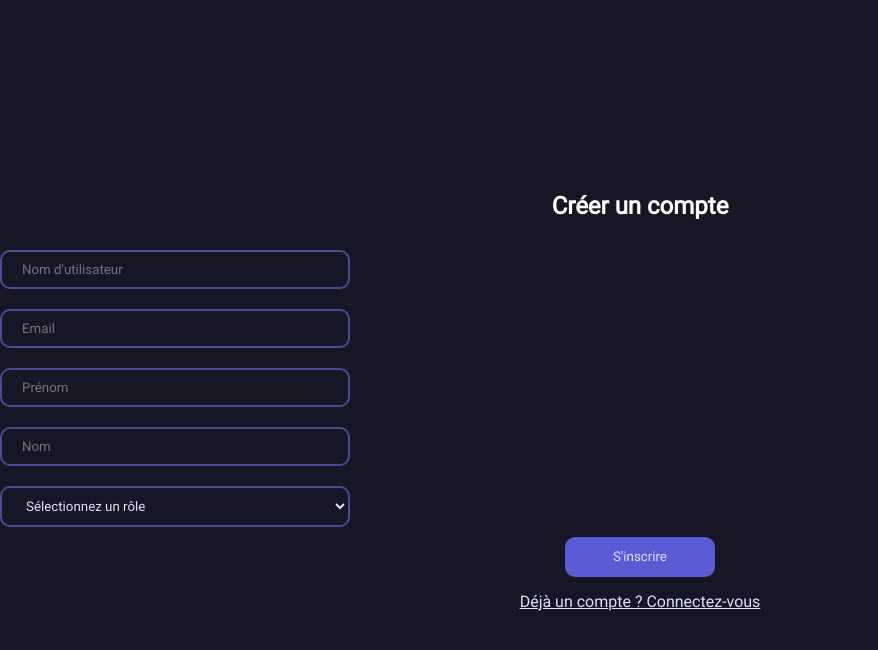
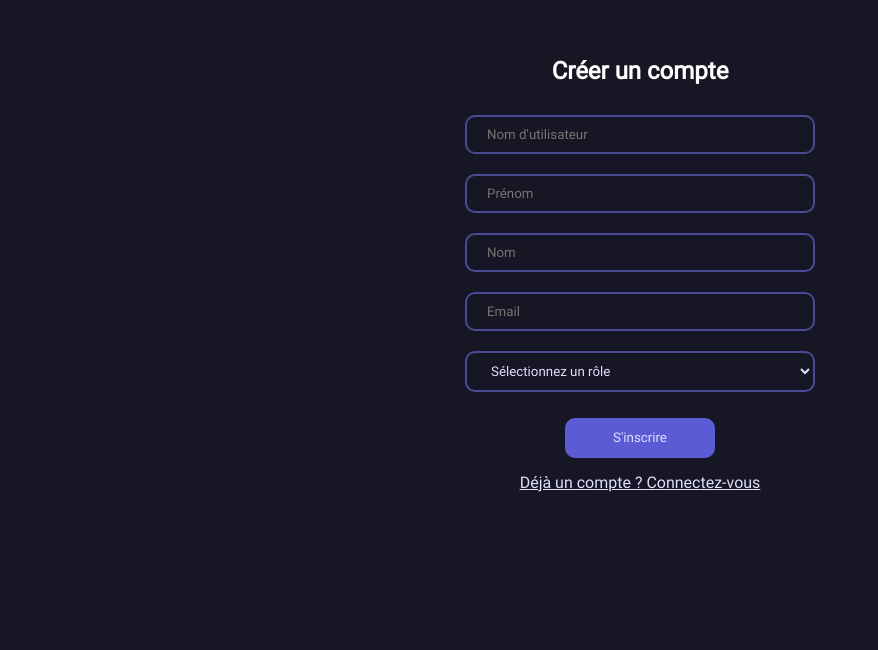
Before and after one commit to Entela8/maturity-models-web, a React (Create React App) app: page /register in a window 1280 px wide. Shown: the part 128-778 px from the top of the page, without its empty margins (0-878 px from the left). Built offline with nearby package versions, Linux system fonts and the light colour scheme.

Commit message:
fix: style

```diff
--- a/src/Navigations/navigations.tsx
+++ b/src/Navigations/navigations.tsx
@@ -2,9 +2,9 @@ import { BrowserRouter, Route, Routes } from "react-router-dom";
 import Login from "../Pages/Login";
 import Home from "../Pages/Home";
 import { ProtectedRoute } from "./ProtectedRoute";
-import Signup from "../Pages/Signup";
 import Description from "../Pages/Description";
 import Dashboard from "../Pages/Dashboard";
+import Register from "../Pages/Register";
 
 const Navigations = () => {
     return (
@@ -12,7 +12,7 @@ const Navigations = () => {
             <Routes>
                 <Route path="/login" element={<Login />} />
                 <Route path="/" element={<Home />} />
-                <Route path="/register" element={<Signup />} />
+                <Route path="/register" element={<Register />} />
                 <Route path="/des" element={<Description />} />
                 <Route path="/dashboard" element={<Dashboard />} />
             </Routes>
--- a/src/Pages/Dashboard.tsx
+++ b/src/Pages/Dashboard.tsx
@@ -32,7 +32,7 @@ const Dashboard = observer(() => {
                 </Typography>
 
                 <Grid container spacing={3}>
-                    {role === 'Admin' && (
+                    {role === 'Owner' && (
                         <Grid item xs={12} md={4}>
                             <Card>
                                 <CardContent>
--- a/src/Pages/Home.tsx
+++ b/src/Pages/Home.tsx
@@ -16,6 +16,7 @@ const Home = () => {
 
             <Box mt={4}>
                 <Button
+                    className='auth-btn'
                     variant="contained"
                     color="primary"
                     sx={{ mx: 2 }}
@@ -24,6 +25,7 @@ const Home = () => {
                     Se connecter
                 </Button>
                 <Button
+                    className='auth-btn'
                     variant="outlined"
                     color="primary"
                     sx={{ mx: 2 }}
--- a/src/Pages/Signup.tsx
+++ b/src/Pages/Register.tsx
@@ -4,6 +4,7 @@ import { Alert, Backdrop, CircularProgress } from '@mui/material';
 import { Link, useNavigate } from 'react-router-dom';
 import { useStores } from '../Stores';
 import User from '../Utils/Types/user';
+import { Role } from '../Utils/Types/role';
 
 const Register = observer(() => {
     const { apiStore } = useStores();
@@ -13,7 +14,7 @@ const Register = observer(() => {
         email: '',
         firstName: '',
         lastName: '',
-        role: '',
+        role: Role.member,
         lastActivity: new Date(),
     });
 
@@ -31,7 +32,7 @@ const Register = observer(() => {
         setLoading(true);
 
         try {
-            await apiStore.post('auth/register', user);
+            await apiStore.post('users/register', user);
             navigate('/login');
         } catch (error) {
             console.error('An error occurred during registration:', error);
@@ -48,7 +49,9 @@ const Register = observer(() => {
                 <CircularProgress color='inherit' />
             </Backdrop>
             <div className='login-container'>
-                <h2 style={{ fontWeight: 'bold' }}>Créer un compte</h2>
+                <h2>
+                    Créer un compte
+                </h2>
                 <form className='login-form' onSubmit={attemptRegister}>
                     <input
                         type='text'
@@ -57,14 +60,6 @@ const Register = observer(() => {
                         onChange={handleChange}
                         className='login-input'
                         placeholder='Nom d&apos;utilisateur'
-                    />
-                    <input
-                        type='email'
-                        name='email'
-                        required
-                        onChange={handleChange}
-                        className='login-input'
-                        placeholder='Email'
                     />
                     <input
                         type='text'
@@ -82,21 +77,30 @@ const Register = observer(() => {
                         className='login-input'
                         placeholder='Nom'
                     />
+                    <input
+                        type='email'
+                        name='email'
+                        required
+                        onChange={handleChange}
+                        className='login-input'
+                        placeholder='Email'
+                    />
                     <select
                         name='role'
                         required
                         onChange={handleChange}
                         className='login-input'
                     >
-                        <option value=''>Sélectionnez un rôle</option>
-                        <option value='1'>Role 1</option>
-                        <option value='2'>Role 2</option>
-                        <option value='3'>Role 3</option>
+                        <option value="">Sélectionnez un rôle</option>
+                            {Object.entries(Role).map(([key, value]) => (
+                                <option key={key} value={key}>{value}</option>
+                            ))}
                     </select>
-                    <div style={{ textAlign: 'center' }}>
+                    <div style={{ textAlign: 'center', marginTop: 16 }}>
                         <button type='submit' className='login-submit-button'>S&apos;inscrire</button>
                     </div>
                 </form>
+
                 {registerError && (
                     <div className='alert-message'>
                         <Alert variant='outlined' severity='error'>
@@ -104,6 +108,7 @@ const Register = observer(() => {
                         </Alert>
                     </div>
                 )}
+
                 <div style={{ margin: '15px', textAlign: 'center' }}>
                     <Link to={'/login'}>Déjà un compte ? Connectez-vous</Link>
                 </div>
--- a/src/Stores/UserStore.tsx
+++ b/src/Stores/UserStore.tsx
@@ -67,7 +67,7 @@ export default class UserStore {
     }
 
     @computed get isAdmin() {
-        return this.user?.role === 'ADMIN'
+        return this.user?.role === 'Owner'
     }
 
     @computed get isConnected()
--- a/src/Styles/index.css
+++ b/src/Styles/index.css
@@ -25,6 +25,10 @@ h1, h2, h3, h4, h5 {
     color: white;
 }
 
+h1, h2{
+    font-weight: 800;
+}
+
 * {
     font-family: 'Roboto';
     box-sizing: border-box;
@@ -34,6 +38,8 @@ h1, h2, h3, h4, h5 {
 .login-form {
     display: flex;
     flex-direction: column;
+    justify-content: center;
+    align-items: center;
 }
 
 .login-form div {
@@ -41,10 +47,16 @@ h1, h2, h3, h4, h5 {
 }
 
 .login-container {
+    height: 100vh;
     display: flex;
     justify-content: center;
     flex-direction: column;
-    margin-top: 300px;
+    align-items: center;
+}
+
+.auth-btn{
+    width: 200px;
+    height: 40px;
 }
 
 .home-container {
--- /dev/null
+++ b/src/Utils/Types/role.tsx
@@ -0,0 +1,5 @@
+export enum Role {
+     owner = "Owner",
+     leader = "Team Leader",
+     member = "Team Member"
+}
--- a/src/Utils/Types/user.tsx
+++ b/src/Utils/Types/user.tsx
@@ -1,3 +1,5 @@
+import { Role } from "./role"
+
 export default interface User
 {
     "_id": string,
@@ -5,6 +7,6 @@ export default interface User
     "email": string,
     "firstName": string,
     "lastName": string
-    "role": string
+    "role": Role
     "lastActivity": Date,
 }
```
